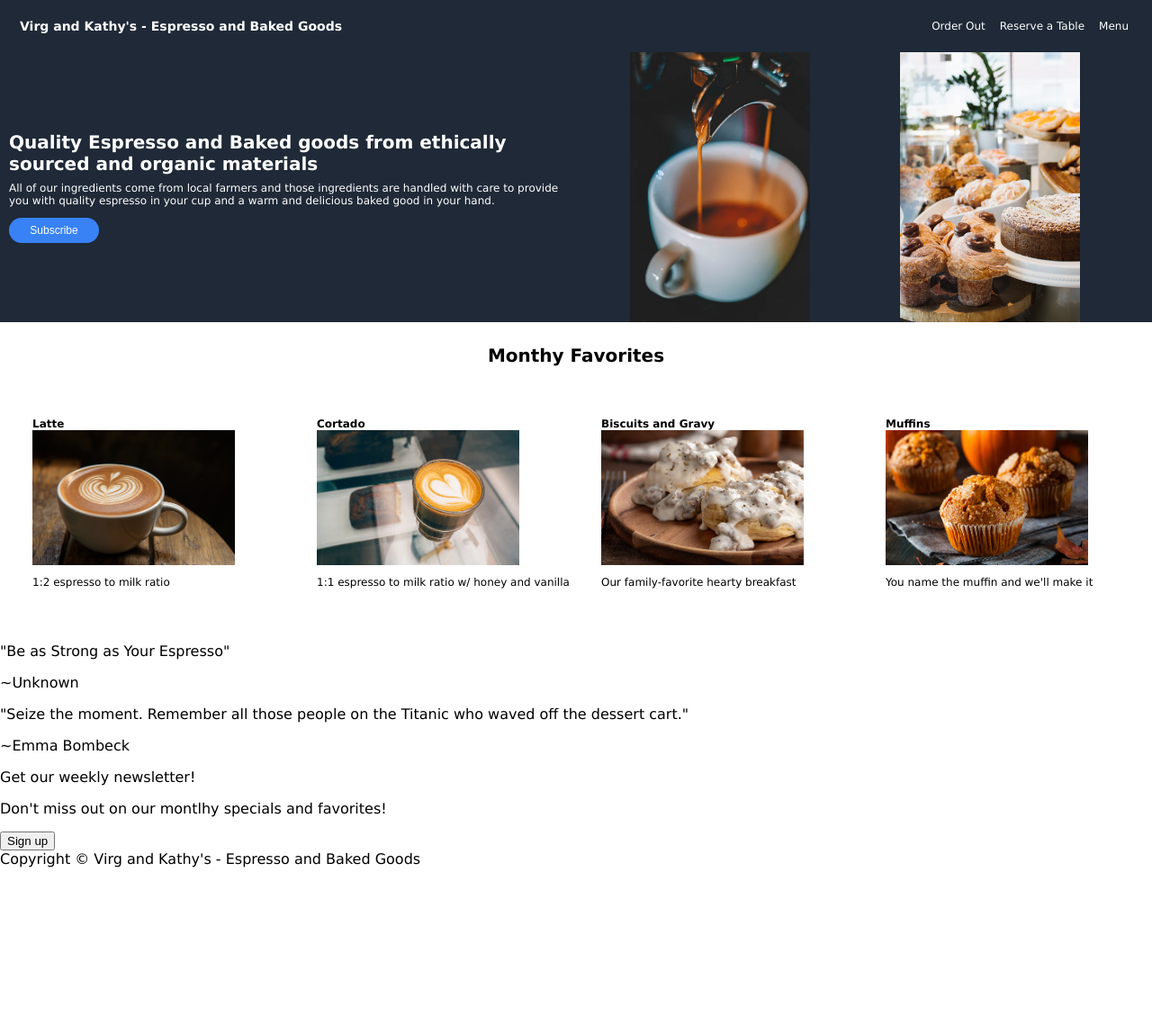
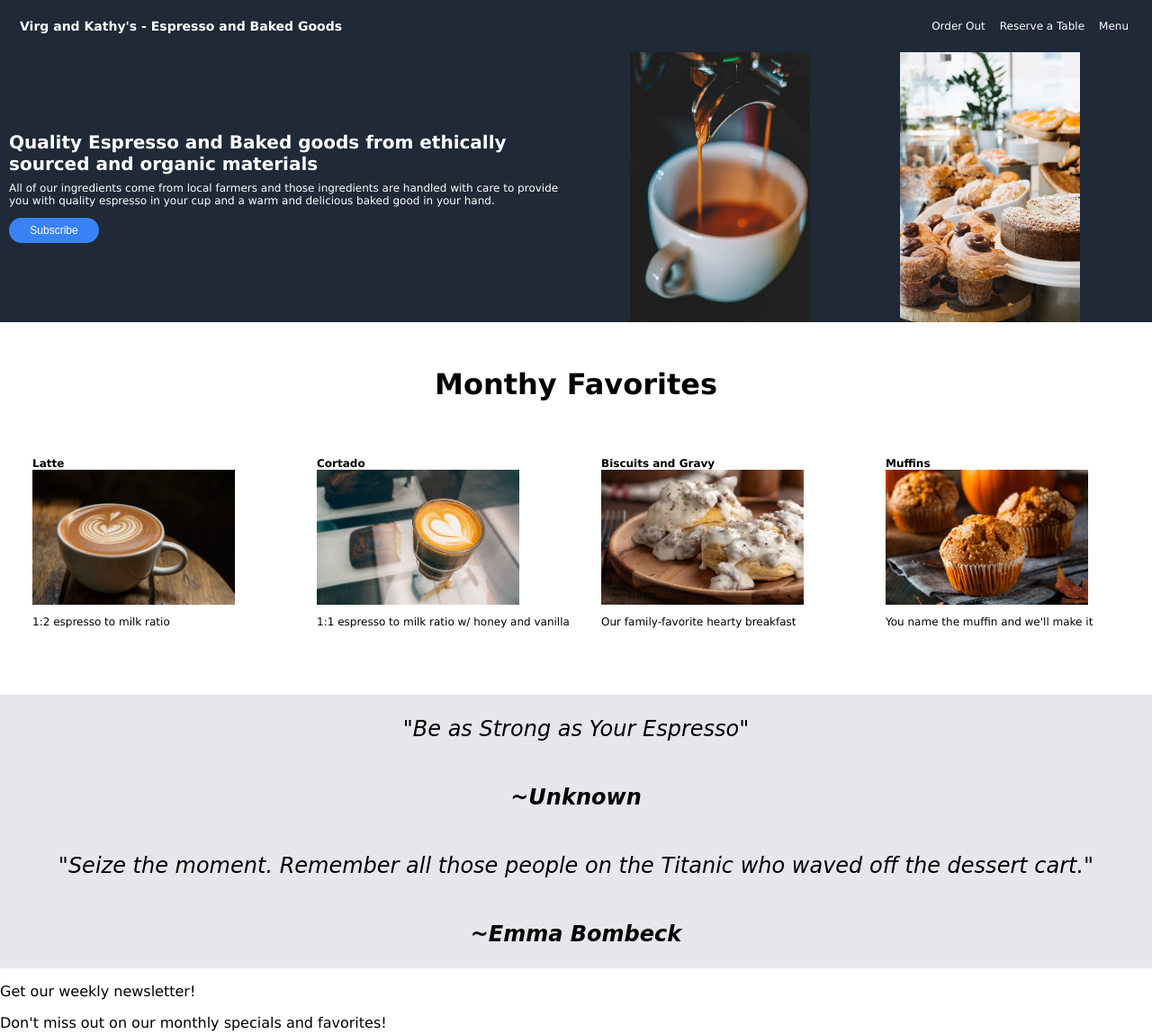
Before and after one commit to DutsAndrew/WebsiteLandingPage, a plain HTML site: page index.html in a window 1280 px wide. Shown: the top 1149 px of the page at 90% size. Before the commit the page ends 964 px from the top, so only its background shows below. Drawn offline with Linux system fonts and the light colour scheme.

Commit message:
styled box 3

```diff
--- a/index.html
+++ b/index.html
@@ -46,17 +46,17 @@
     </div>
 
     <div class="box-3">
-      <div class="quote">
+      <div class="quotes">
         <p>"Be as Strong as Your Espresso"</p>
-        <p>~Unknown</p>
+        <p><strong>~Unknown</strong></p>
         <p>"Seize the moment. Remember all those people on the Titanic who waved off the dessert cart."</p>
-        <p>~Emma Bombeck</p>
+        <p><strong>~Emma Bombeck</strong></p>
       </div>
 
     <div class="box-4">
       <div class="subscription">
         <p>Get our weekly newsletter!</p>
-        <p>Don't miss out on our montlhy specials and favorites!</p>
+        <p>Don't miss out on our monthly specials and favorites!</p>
         <button class="signup">Sign up</button>
       </div>
     </div>
--- a/style.css
+++ b/style.css
@@ -93,9 +93,9 @@ body {
   flex-flow: row nowrap;
   justify-content: center;
   align-items: center;
-  font-size: 20px;
+  font-size: 32px;
   font-weight: 900;
-  padding: 25px;
+  padding-top: 50px;
 }
 
 .menu-items {
@@ -105,7 +105,7 @@ body {
   align-items: center;
   padding-bottom: 16px;
   font-size: 12px;
-  padding: 20px;
+  padding: 50px;
 }
 
 .menu-img {
@@ -115,6 +115,23 @@ body {
   flex-shrink: auto;
   width: 300px;
   height: 150px;
+}
+
+.box-3 {
+  display: flex;
+  flex-flow: column wrap;
+  justify-content: center;
+  align-items: stretch;
+}
+
+.quotes {
+  display: flex;
+  flex-flow: column nowrap;
+  align-items: center;
+  font-size: 24px;
+  font-family: cursive;
+  font-style: italic;
+  background-color: #E5E7EB;
 }
 
 ul {
```
Also changed, not shown: 1 other file.
